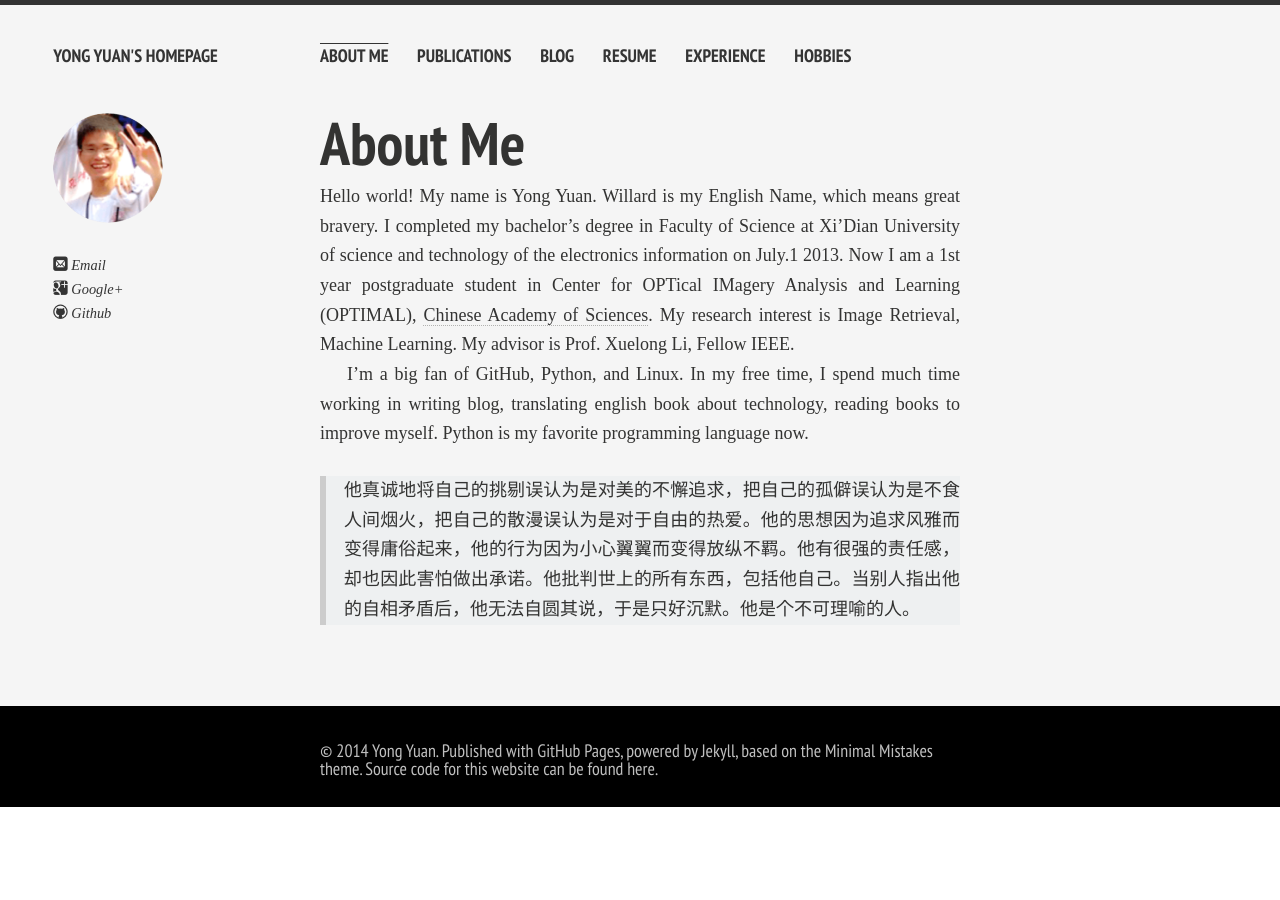
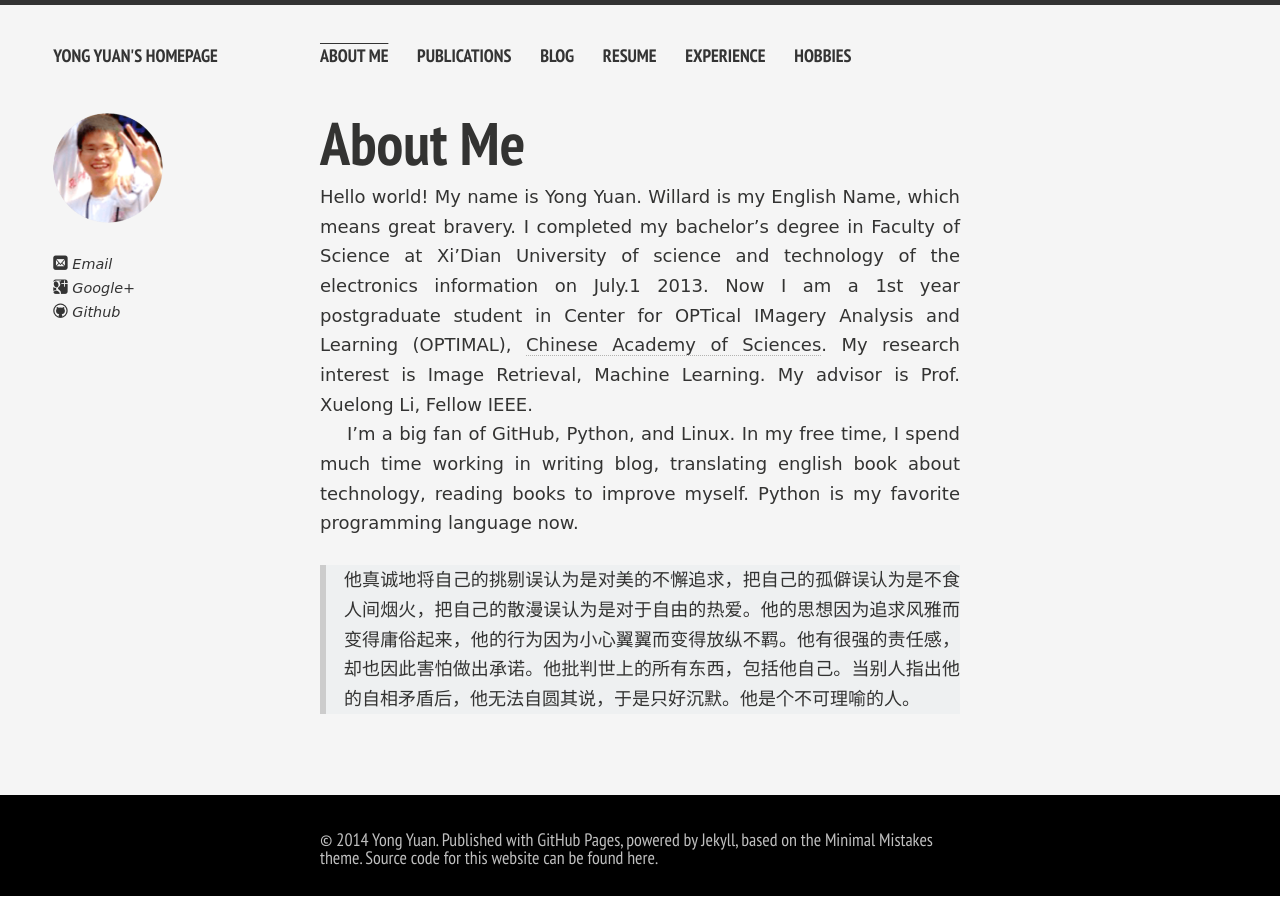
Before and after one commit to yihuicao/willard-yuan.github.com, a Jekyll site: the page built from index.md, in a window 1280 px wide. Built offline with Jekyll 4.4.1, drawn with Linux system fonts in a browser that asks for light colours; nearby versions of some CDN libraries; Markdown is read by kramdown in place of the engine named in the settings.

Commit message:
Update main.css

```diff
--- a/assets/css/main.css
+++ b/assets/css/main.css
@@ -247,7 +247,7 @@
 .form-search .radio,.form-search .checkbox,.form-inline .radio{padding-left:0;margin-bottom:0;vertical-align:middle;}
 .form-search .radio input[type="radio"],.form-search .checkbox input[type="checkbox"]{float:left;margin-left:0;margin-right:3px;}
 /*html{background-color:#ffffff;font-family:'PT Serif',serif;font-color:#333332;font-size:90%;}*/
-html{background-color:#ffffff;font-family: font-family:"Quantico","Luxi Sans","DejaVu Sans",Tahoma,"Hiragino Sans GB",STHeiti,"微软雅黑",sans-serif !important;font-color:#333332;font-size:90%;}
+html{background-color:#ffffff;font-family: "Quantico","Luxi Sans","DejaVu Sans",Tahoma,"Hiragino Sans GB",STHeiti,"微软雅黑",sans-serif !important;font-color:#333332;font-size:90%;}
 .navigation-wrapper{border-top: 5px solid #333;margin:0 auto;width:100%;padding:2em 0 3em;font-family:'PT Sans Narrow',sans-serif;font-weight:700;text-transform:uppercase;}
 .site-name{margin:0 auto;width:100%;display:inline;float:left;width:83.33333333333334%;margin-left:8.333333333333334%;margin-right:8.333333333333334%;margin-bottom:1em;}
 .top-navigation{margin:0 auto;width:100%;display:inline;float:left;width:83.33333333333334%;margin-left:8.333333333333334%;margin-right:8.333333333333334%;margin-bottom:1em;}
```
